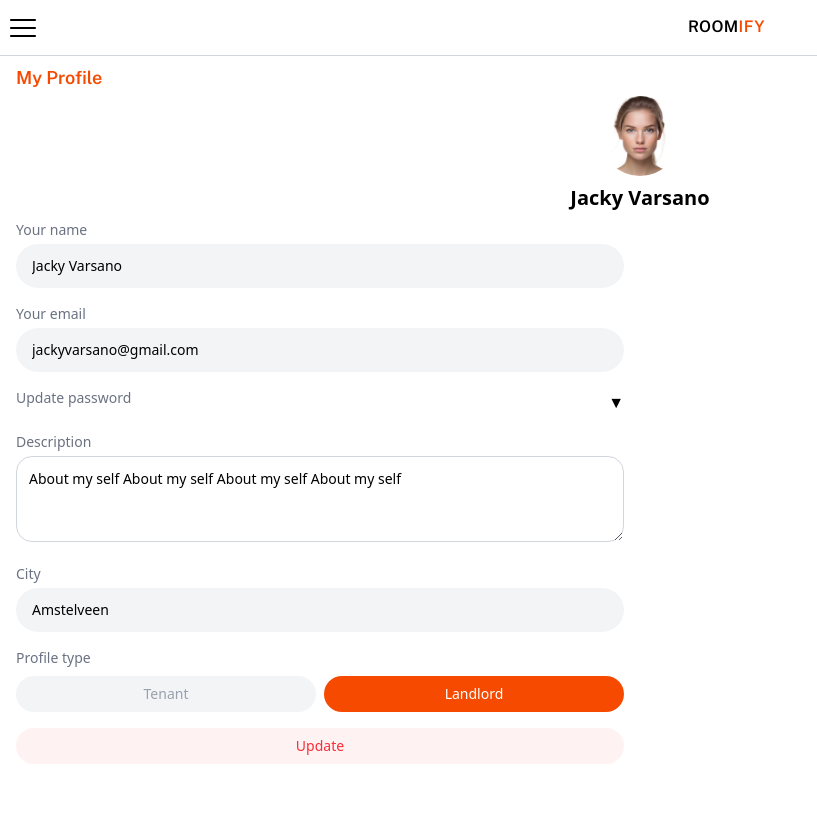
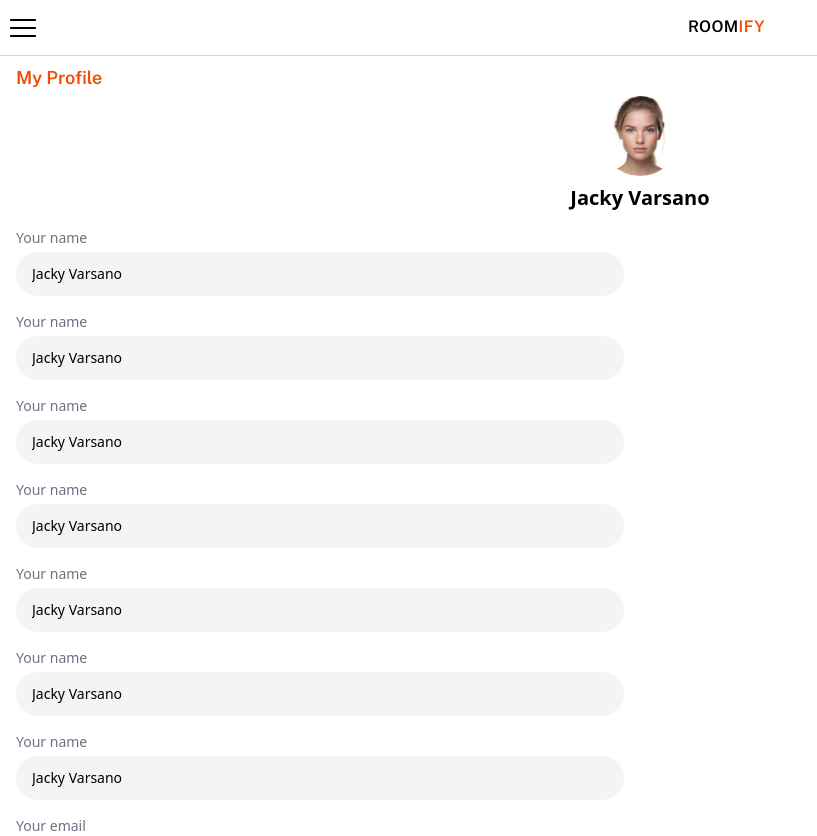
Before and after one commit to Lior-Lavon/Roomify-FE, a React (Vite) app: page /profile in a window 1280 px wide. Shown: the whole page, without its empty margins (0-817 px from the left). Built offline with nearby package versions, Linux system fonts and the light colour scheme.

Commit message:
improving profile

```diff
--- a/src/pages/Profile/ProfileView.jsx
+++ b/src/pages/Profile/ProfileView.jsx
@@ -57,9 +57,15 @@ const ProfileView = () => {
 
       {/* body */}
       <div
-        className="w-full max-w-[640px] min-w-[300px] py-2 px-4 overflow-y-auto space-y-4"
+        className="w-full max-w-[640px] min-w-[300px] py-4 px-4 overflow-y-auto space-y-4"
         style={{ height: `${height}px` }}
       >
+        <InputField label="Your name" value="Jacky Varsano" />
+        <InputField label="Your name" value="Jacky Varsano" />
+        <InputField label="Your name" value="Jacky Varsano" />
+        <InputField label="Your name" value="Jacky Varsano" />
+        <InputField label="Your name" value="Jacky Varsano" />
+        <InputField label="Your name" value="Jacky Varsano" />
         <InputField label="Your name" value="Jacky Varsano" />
         <InputField label="Your email" value="jackyvarsano@gmail.com" />
         {/* <InputField label="Your password" type="password" value="*********" /> */}
```
